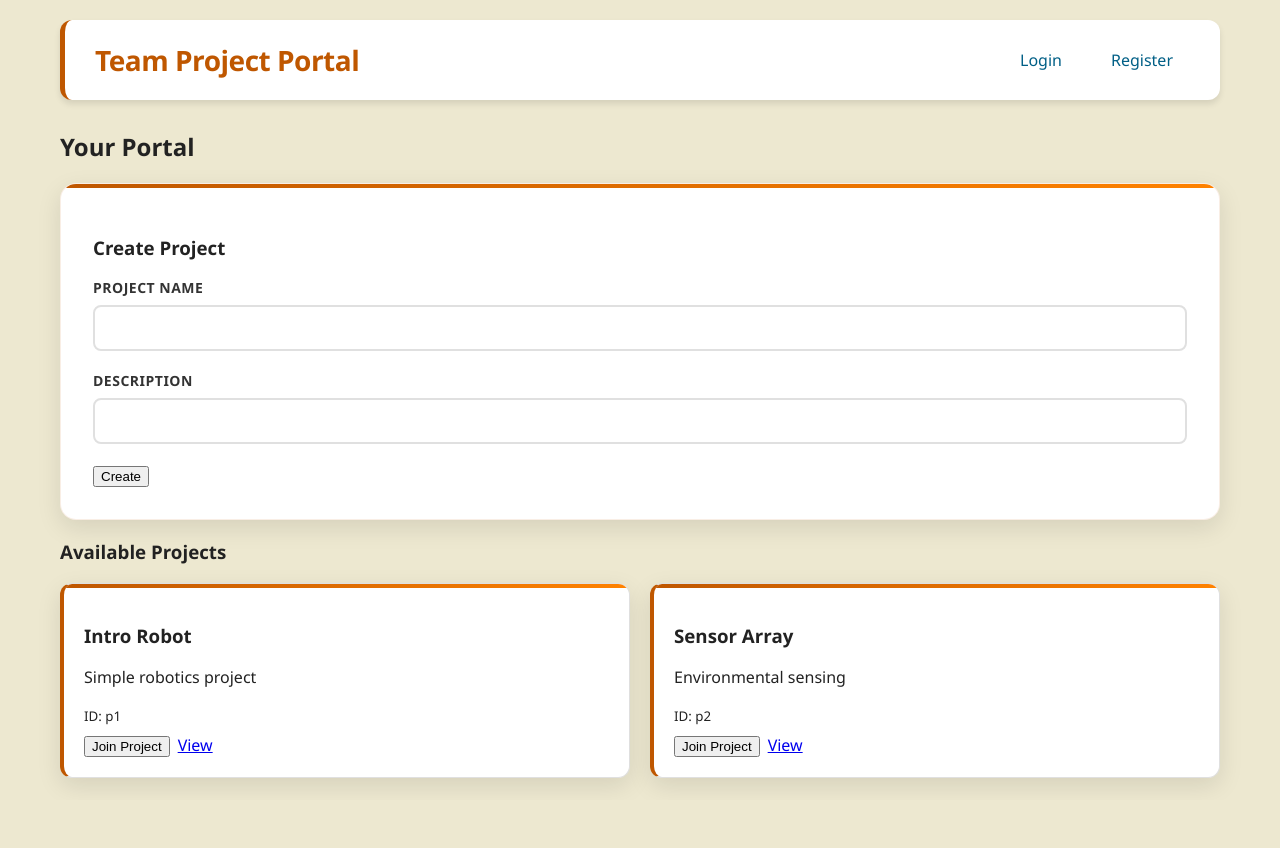
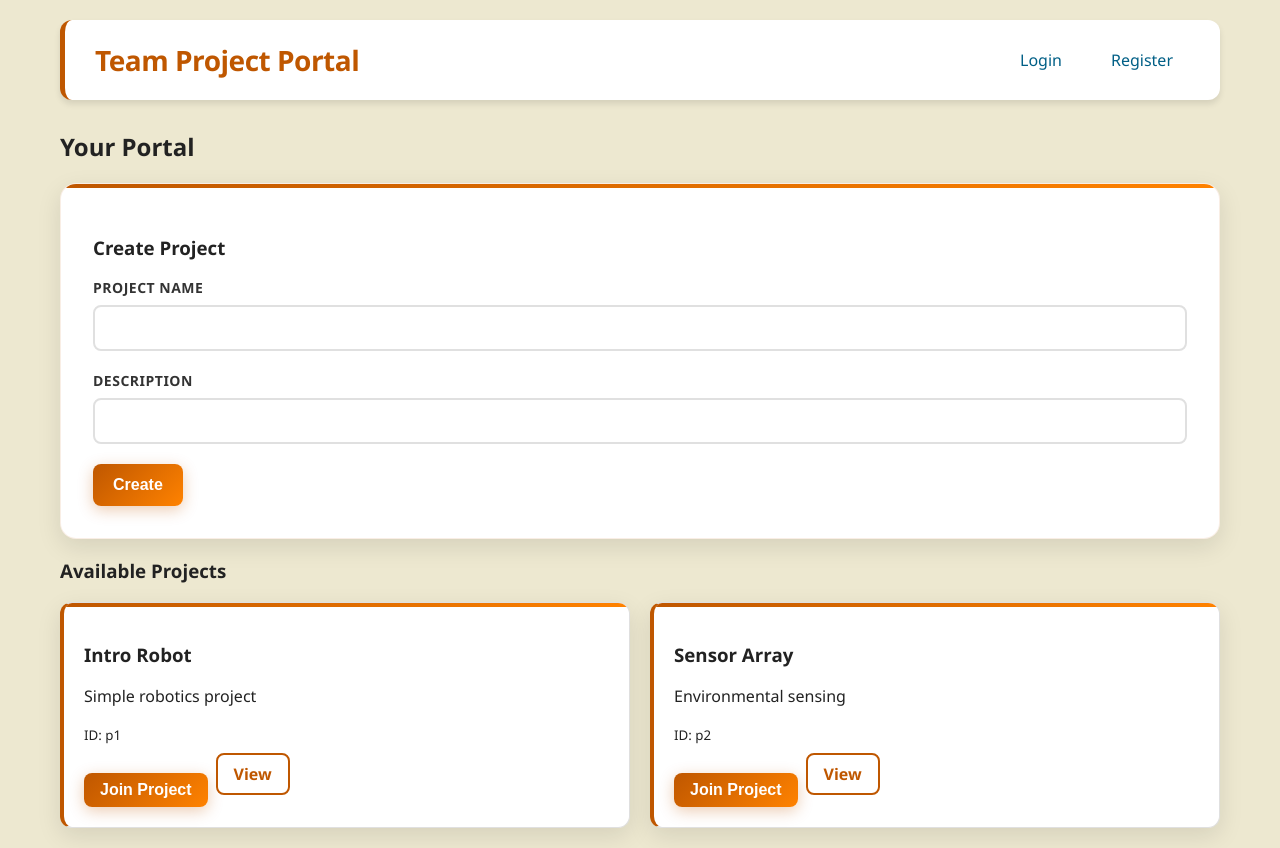
Before and after one commit to Dadav10/461L-Project, a React (Create React App) app in the folder starter/client/: page /portal in a window 1280 px wide. Before the commit the page ends 800 px from the top, so only its background shows below. Built offline with nearby package versions, Linux system fonts and the light colour scheme.

Commit message:
Style Create/Join/View buttons with UT-styled buttons

```diff
--- a/starter/client/src/components/Project.js
+++ b/starter/client/src/components/Project.js
@@ -8,8 +8,12 @@ export default function Project({project, onJoin}){
       <p>{project.description}</p>
       <small>ID: {project.id}</small>
       <div style={{marginTop:8}}>
-        <button onClick={() => onJoin && onJoin(project.id)}>Join Project</button>
-        <Link to={`/project/${project.id}`} style={{marginLeft:8}}>View</Link>
+        <button onClick={() => onJoin && onJoin(project.id)} className="btn btn-primary" style={{padding:'8px 16px'}}>
+          Join Project
+        </button>
+        <Link to={`/project/${project.id}`} className="btn btn-secondary" style={{marginLeft:8, padding:'8px 16px'}}>
+          View
+        </Link>
       </div>
     </div>
   )
--- a/starter/client/src/pages/MyUserPortal.js
+++ b/starter/client/src/pages/MyUserPortal.js
@@ -57,8 +57,10 @@ export default function MyUserPortal(){
             <label>Description</label>
             <input value={desc} onChange={e=>setDesc(e.target.value)} />
           </div>
-          <div>
-            <button type="submit">Create</button>
+          <div style={{marginTop:12}}>
+            <button type="submit" className="btn btn-primary" style={{padding:'12px 20px'}}>
+              Create
+            </button>
           </div>
         </form>
       </section>
```
